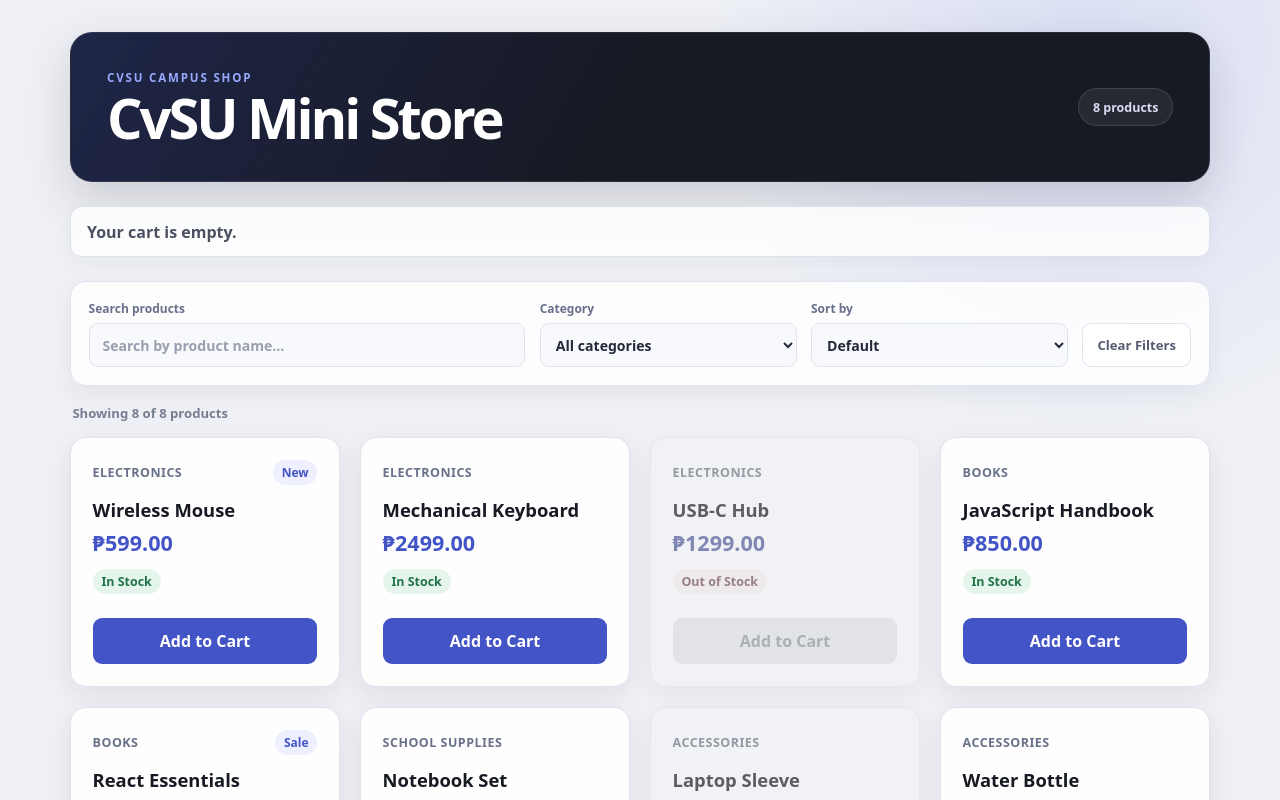
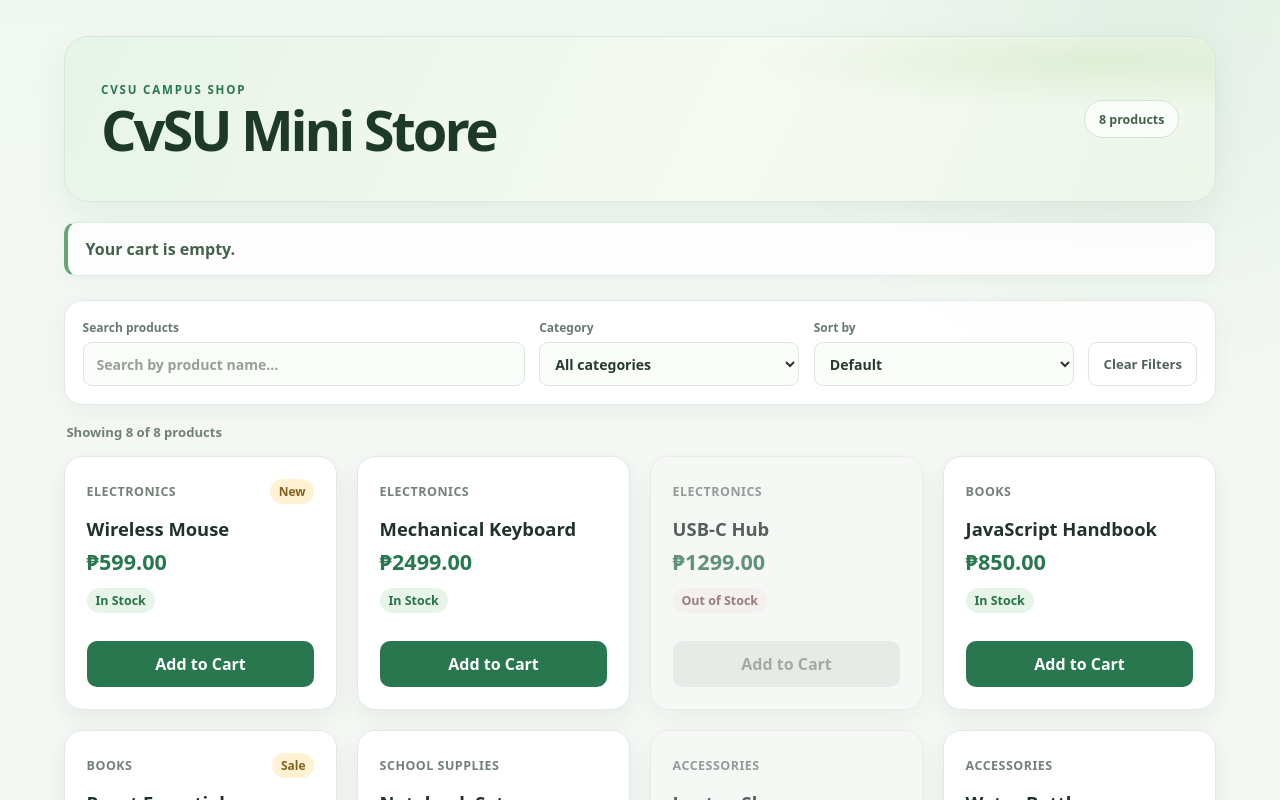
Before and after one commit to Suprbook/newlaboratoy, a React (Vite) app: page / in a window 1280 px wide. Shown: the top 800 px of the page. Built offline with nearby package versions, Linux system fonts and the light colour scheme.

Commit message:
change the design

```diff
--- a/src/App.css
+++ b/src/App.css
@@ -1,15 +1,15 @@
 body {
   margin: 0;
   background:
-    radial-gradient(circle at 85% 5%, rgba(67, 97, 238, 0.12), transparent 24rem),
-    #eef0f5;
-  color: #171923;
+    radial-gradient(circle at 90% 0%, rgba(94, 159, 108, 0.1), transparent 25rem),
+    linear-gradient(180deg, #f1f8f2 0, var(--color-page) 28rem);
+  color: var(--color-ink);
 }
 
 .app {
-  max-width: 1180px;
+  max-width: 1200px;
   margin: 0 auto;
-  padding: 2rem 1.25rem 4rem;
+  padding: 2.25rem 1.5rem 4rem;
 }
 
 .app-header {
@@ -17,21 +17,21 @@ body {
   align-items: center;
   justify-content: space-between;
   gap: 1rem;
-  min-height: 150px;
-  margin-bottom: 1.5rem;
+  min-height: 166px;
+  margin-bottom: 1.25rem;
   padding: 2rem 2.25rem;
   overflow: hidden;
-  border: 1px solid rgba(255, 255, 255, 0.08);
-  border-radius: 22px;
+  border: 1px solid #d6e8d9;
+  border-radius: 24px;
   background:
-    linear-gradient(120deg, rgba(67, 97, 238, 0.18), transparent 48%),
-    #171923;
-  box-shadow: 0 18px 45px rgba(23, 25, 35, 0.16);
+    radial-gradient(ellipse at 90% 15%, rgba(171, 210, 146, 0.25), transparent 22rem),
+    linear-gradient(115deg, #e7f4e8 0%, #f5faf2 58%, #edf6e9 100%);
+  box-shadow: 0 14px 36px rgba(46, 103, 63, 0.08);
 }
 
 .app-header h1 {
   margin: 0.25rem 0 0;
-  color: #ffffff;
+  color: #1d3928;
   font-size: clamp(2.1rem, 5vw, 3.5rem);
   line-height: 1;
   letter-spacing: -0.055em;
@@ -39,7 +39,7 @@ body {
 
 .store-eyebrow {
   margin: 0;
-  color: #98a8ff;
+  color: var(--color-green);
   font-size: 0.72rem;
   font-weight: 800;
   letter-spacing: 0.16em;
@@ -48,23 +48,23 @@ body {
 .store-count {
   flex-shrink: 0;
   padding: 0.6rem 0.85rem;
-  border: 1px solid rgba(255, 255, 255, 0.12);
+  border: 1px solid #d5e6d6;
   border-radius: 999px;
-  background: rgba(255, 255, 255, 0.07);
-  color: #d8dcf4;
+  background: rgba(255, 255, 255, 0.76);
+  color: #42634a;
   font-size: 0.78rem;
   font-weight: 700;
 }
 
 .cart-message {
   margin: 0 0 1.5rem;
-  padding: 0.85rem 1rem;
-  border: 1px solid #dde1ea;
+  padding: 0.95rem 1.1rem;
+  border: 1px solid #deebe0;
+  border-left: 4px solid #67a777;
   border-radius: 12px;
   background: rgba(255, 255, 255, 0.82);
-  color: #4b4f60;
-  box-shadow: 0 6px 20px rgba(23, 25, 35, 0.04);
-  backdrop-filter: blur(8px);
+  color: #42634a;
+  box-shadow: 0 5px 16px rgba(34, 76, 49, 0.04);
   font-weight: 700;
 }
 
@@ -76,29 +76,29 @@ body {
 
 .results-count {
   margin: 0 0 0.9rem 0.15rem;
-  color: #777d90;
+  color: var(--color-muted);
   font-size: 0.82rem;
   font-weight: 700;
 }
 
 .empty-state {
   padding: 2.5rem 1rem;
-  border: 1px dashed #cbd0df;
+  border: 1px dashed #cadbcd;
   border-radius: 16px;
-  background: rgba(255, 255, 255, 0.6);
-  color: #69708a;
+  background: rgba(255, 255, 255, 0.72);
+  color: #66776c;
   text-align: center;
   font-weight: 650;
 }
 
 @media (max-width: 600px) {
   .app {
-    padding: 1rem 0.75rem 3rem;
+    padding: 1rem 0.85rem 3rem;
   }
 
   .app-header {
-    min-height: 125px;
-    padding: 1.5rem;
+    min-height: 135px;
+    padding: 1.5rem 1.25rem;
   }
 
   .store-count {
--- a/src/components/ProductCard.css
+++ b/src/components/ProductCard.css
@@ -1,21 +1,22 @@
 .product-card {
   display: flex;
   flex-direction: column;
-  min-height: 250px;
+  min-height: 254px;
   padding: 1.35rem;
-  border: 1px solid #e0e3ec;
-  border-radius: 16px;
-  background: rgba(255, 255, 255, 0.92);
-  box-shadow: 0 8px 24px rgba(23, 25, 35, 0.07);
+  border: 1px solid var(--color-border);
+  border-radius: 18px;
+  background: var(--color-surface);
+  box-shadow: var(--shadow-card);
   transition:
     transform 0.15s ease,
-    box-shadow 0.15s ease;
+    box-shadow 0.15s ease,
+    border-color 0.15s ease;
 }
 
 .product-card:hover {
-  border-color: #c9cfe8;
-  transform: translateY(-5px);
-  box-shadow: 0 16px 36px rgba(23, 25, 35, 0.12);
+  border-color: #b8d5be;
+  transform: translateY(-4px);
+  box-shadow: 0 16px 34px rgba(34, 76, 49, 0.13);
 }
 
 .card-heading {
@@ -27,7 +28,7 @@
 }
 
 .category {
-  color: #69708a;
+  color: #738178;
   font-size: 0.78rem;
   font-weight: 700;
   text-transform: uppercase;
@@ -38,23 +39,23 @@
   display: inline-block;
   padding: 0.25rem 0.55rem;
   border-radius: 999px;
-  background: #eef0ff;
-  color: #4354c7;
+  background: #fff3d4;
+  color: #86601b;
   font-size: 0.75rem;
   font-weight: 800;
 }
 
 .product-card h2 {
   margin: 0.75rem 0 0.35rem;
+  color: var(--color-ink);
   font-size: 1.15rem;
-  color: #171923;
 }
 
 .price {
   margin: 0 0 0.75rem;
+  color: var(--color-green);
   font-size: 1.35rem;
   font-weight: 800;
-  color: #4354c7;
 }
 
 .stock-label {
@@ -67,40 +68,44 @@
 }
 
 .stock-label.in-stock {
-  background: #e6f5ec;
-  color: #217447;
+  background: #e7f5e9;
+  color: #287347;
 }
 
 .stock-label.unavailable {
-  background: #f1e7e9;
-  color: #87434c;
+  background: #f5eeee;
+  color: #85545a;
 }
 
 .add-to-cart {
   width: 100%;
   margin-top: auto;
+  padding: 0.75rem 1rem;
   border: 0;
-  border-radius: 9px;
-  padding: 0.75rem 1rem;
-  background: #4354c7;
+  border-radius: 10px;
+  background: var(--color-green);
   color: #ffffff;
   font-weight: 800;
   cursor: pointer;
+  transition:
+    background 0.15s ease,
+    box-shadow 0.15s ease;
 }
 
 .add-to-cart:hover:not(:disabled) {
-  background: #3445ad;
-  box-shadow: 0 8px 18px rgba(67, 84, 199, 0.24);
+  background: var(--color-green-dark);
+  box-shadow: 0 8px 18px rgba(40, 119, 78, 0.2);
 }
 
 .add-to-cart:disabled {
-  background: #d9dde4;
-  color: #8b919d;
+  background: #e1e7e2;
+  color: #89938b;
   cursor: not-allowed;
 }
 
 .product-card.out-of-stock {
-  background: #f2f3f6;
-  opacity: 0.68;
-  filter: grayscale(45%);
+  border-color: #e6e9e6;
+  background: #f7f8f7;
+  opacity: 0.76;
+  filter: grayscale(20%);
 }
--- a/src/components/SearchBar.css
+++ b/src/components/SearchBar.css
@@ -5,10 +5,10 @@
   gap: 0.9rem;
   margin-bottom: 1.15rem;
   padding: 1.1rem;
-  border: 1px solid #e0e3ec;
-  border-radius: 16px;
-  background: rgba(255, 255, 255, 0.88);
-  box-shadow: 0 8px 24px rgba(23, 25, 35, 0.05);
+  border: 1px solid var(--color-border);
+  border-radius: 18px;
+  background: rgba(255, 255, 255, 0.94);
+  box-shadow: 0 8px 24px rgba(34, 76, 49, 0.05);
 }
 
 .search-field,
@@ -17,7 +17,7 @@
   min-width: 0;
   flex-direction: column;
   gap: 0.4rem;
-  color: #69708a;
+  color: #69796f;
   font-size: 0.75rem;
   font-weight: 800;
 }
@@ -26,11 +26,11 @@
 .filter-field select {
   width: 100%;
   min-height: 44px;
-  border: 1px solid #dfe2eb;
+  border: 1px solid #dce6dd;
   border-radius: 9px;
   outline: none;
-  background: #f8f9fc;
-  color: #25283a;
+  background: #fbfdfb;
+  color: #263a2d;
   font-size: 0.88rem;
 }
 
@@ -44,21 +44,21 @@
 
 .search-field input:focus,
 .filter-field select:focus {
-  border-color: #6878df;
-  box-shadow: 0 0 0 3px rgba(67, 84, 199, 0.12);
+  border-color: #75ad80;
+  box-shadow: 0 0 0 3px rgba(75, 145, 89, 0.13);
 }
 
 .search-field input::placeholder {
-  color: #9a9eae;
+  color: #95a097;
 }
 
 .clear-filters {
   min-height: 44px;
   padding: 0 0.9rem;
-  border: 1px solid #dfe2eb;
+  border: 1px solid #dce6dd;
   border-radius: 9px;
   background: #ffffff;
-  color: #555b70;
+  color: #506257;
   font-size: 0.82rem;
   font-weight: 800;
   white-space: nowrap;
@@ -69,8 +69,8 @@
 }
 
 .clear-filters:hover {
-  border-color: #c4cae5;
-  background: #f3f4ff;
+  border-color: #bbd5bf;
+  background: #f0f7f0;
 }
 
 @media (max-width: 820px) {
--- a/src/index.css
+++ b/src/index.css
@@ -1,7 +1,17 @@
 :root {
   font-family: system-ui, -apple-system, "Segoe UI", sans-serif;
-  color: #1f2a24;
-  background: #f5f7f4;
+  color: #203229;
+  background: #f5f8f5;
+  color-scheme: light;
+  --color-ink: #203229;
+  --color-muted: #718078;
+  --color-green: #28774e;
+  --color-green-dark: #1e633f;
+  --color-green-soft: #e8f4eb;
+  --color-border: #e1e9e2;
+  --color-surface: #ffffff;
+  --color-page: #f5f8f5;
+  --shadow-card: 0 8px 24px rgba(34, 76, 49, 0.07);
   font-synthesis: none;
   text-rendering: optimizeLegibility;
   -webkit-font-smoothing: antialiased;
@@ -16,6 +26,7 @@ body {
   margin: 0;
   min-width: 320px;
   min-height: 100vh;
+  background: var(--color-page);
 }
 
 button,
```
